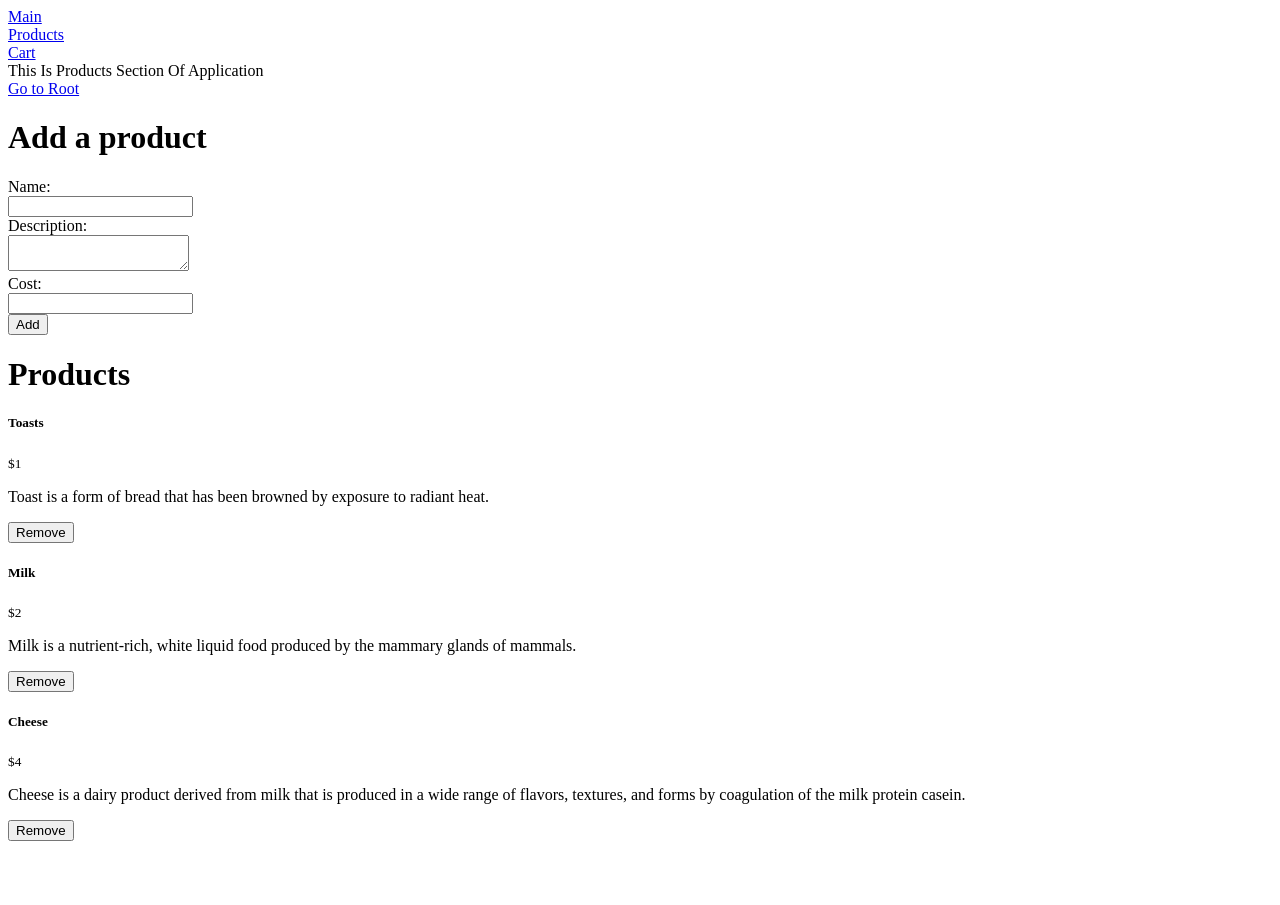
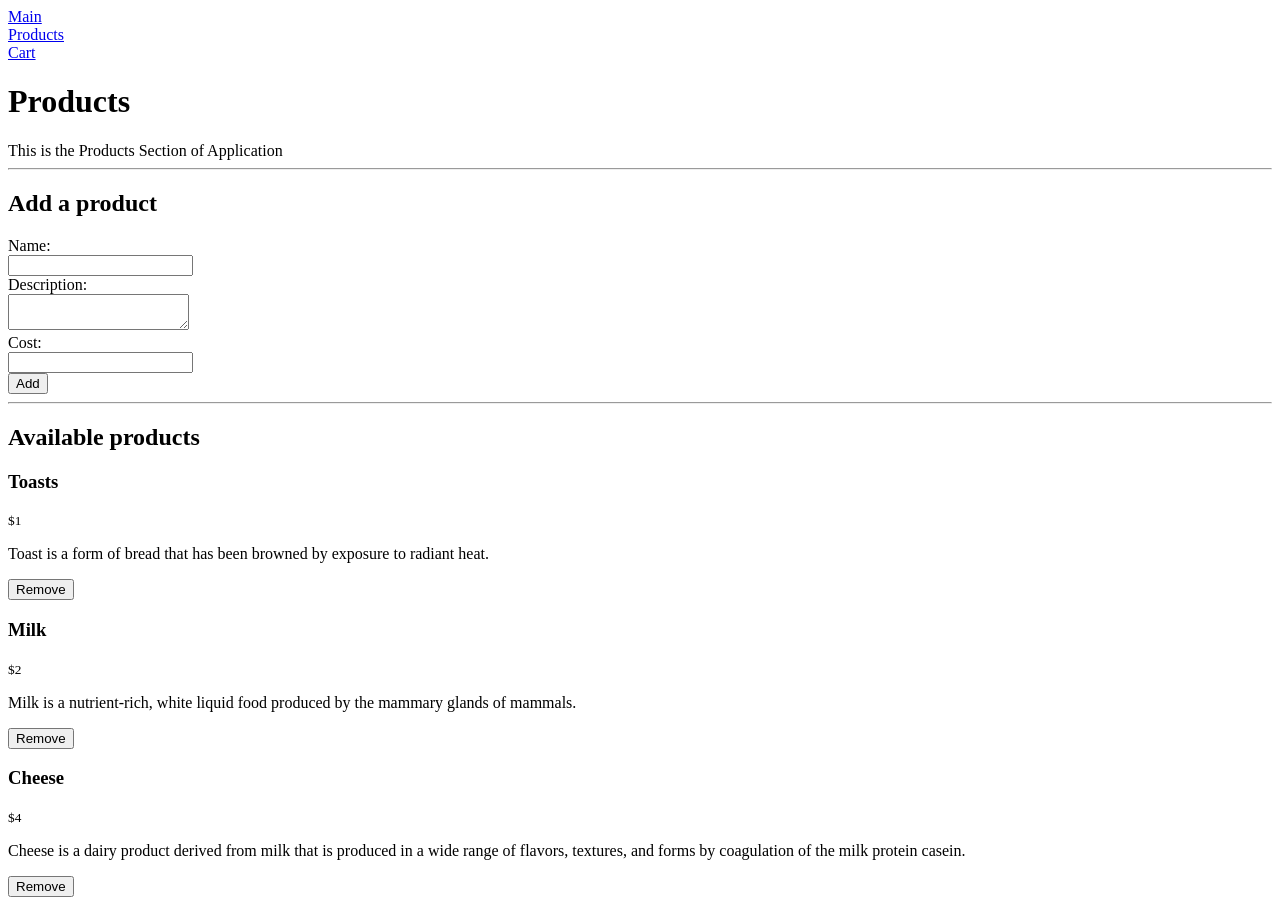
Before and after one commit to Markiewic/keeper, a React (Create React App) app: page /products in a window 1280 px wide. Before the commit the page ends 849 px from the top, so only its background shows below. Built offline with nearby package versions, Linux system fonts and the light colour scheme.

Commit message:
Удаление лишних элементов, корректировка тегов

```diff
--- a/src/components/Product.js
+++ b/src/components/Product.js
@@ -4,18 +4,17 @@ class Product extends Component {
 
     onRemove(event) {
         event.preventDefault();
-        console.log(this.props);
         this.props.removeProduct(this.props.id);
     }
 
     render() {
         return (
-            <div className="list-group-item list-group-item-action">
+            <div>
                 <div>
-                    <h5 className="d-inline w-100 justify-content-between">{this.props.name}</h5>
-                    <small className="mb-1">${this.props.cost}</small>
+                    <h3>{this.props.name}</h3>
+                    <small>${this.props.cost}</small>
                 </div>
-                <p className="mb-1">{this.props.description}</p>
+                <p>{this.props.description}</p>
                 <div>
                     <button onClick={this.onRemove.bind(this)}>Remove</button>
                 </div>
--- a/src/components/ProductForm.js
+++ b/src/components/ProductForm.js
@@ -51,7 +51,7 @@ class ProductForm extends Component {
     render() {
         return (
             <div>
-                <h1>Add a product</h1>
+                <h2>Add a product</h2>
                 <form onSubmit={this.onSubmit.bind(this)}>
                     <div>
                         <label>Name:</label><br />
--- a/src/components/Products.js
+++ b/src/components/Products.js
@@ -1,26 +1,21 @@
 import React, { Component } from 'react';
-import { connect } from 'react-redux';
-import { Link } from 'react-router-dom';
-import { fetchProducts } from '../actions/products-actions';
+import ProductForm from './ProductForm';
 import ProductsList from './ProductsList';
-import ProductForm from './ProductForm';
 
 class Products extends Component {
-
-    componentWillMount() {
-        this.props.fetchProducts();
-    }
 
     render() {
         return (
             <div>
-                This Is Products Section Of Application<br />
-                <Link to="/">Go to Root</Link>
+                <h1>Products</h1>
+                This is the Products Section of Application
+                <hr />
                 <ProductForm />
+                <hr />
                 <ProductsList />
             </div>
         );
     }
 }
 
-export default connect(null, { fetchProducts })(Products);
+export default Products;
--- a/src/components/ProductsList.js
+++ b/src/components/ProductsList.js
@@ -4,17 +4,19 @@ import Product from './Product';
 import { removeProduct } from '../actions/products-actions';
 
 class ProductsList extends Component {
+
     render() {
         const items = this.props.items.map((item, index) => <Product key={index} {...item} removeProduct={this.props.removeProduct} />);
         return (
             <div>
-                <h1>Products</h1>
+                <h2>Available products</h2>
                 <div className="list-group">
                     {items}
                 </div>
             </div>
-        )
+        );
     }
+
 }
 
 function mapStateToProps(state) {
--- a/src/reducers/products.js
+++ b/src/reducers/products.js
@@ -1,7 +1,6 @@
 import { PRODUCTS } from '../actions/types';
 
 const initialState = {
-    source: "none",
     items: []
 };
 
```
Also changed, not shown: src/components/Root.js (deleted, +0 -15 lines).
